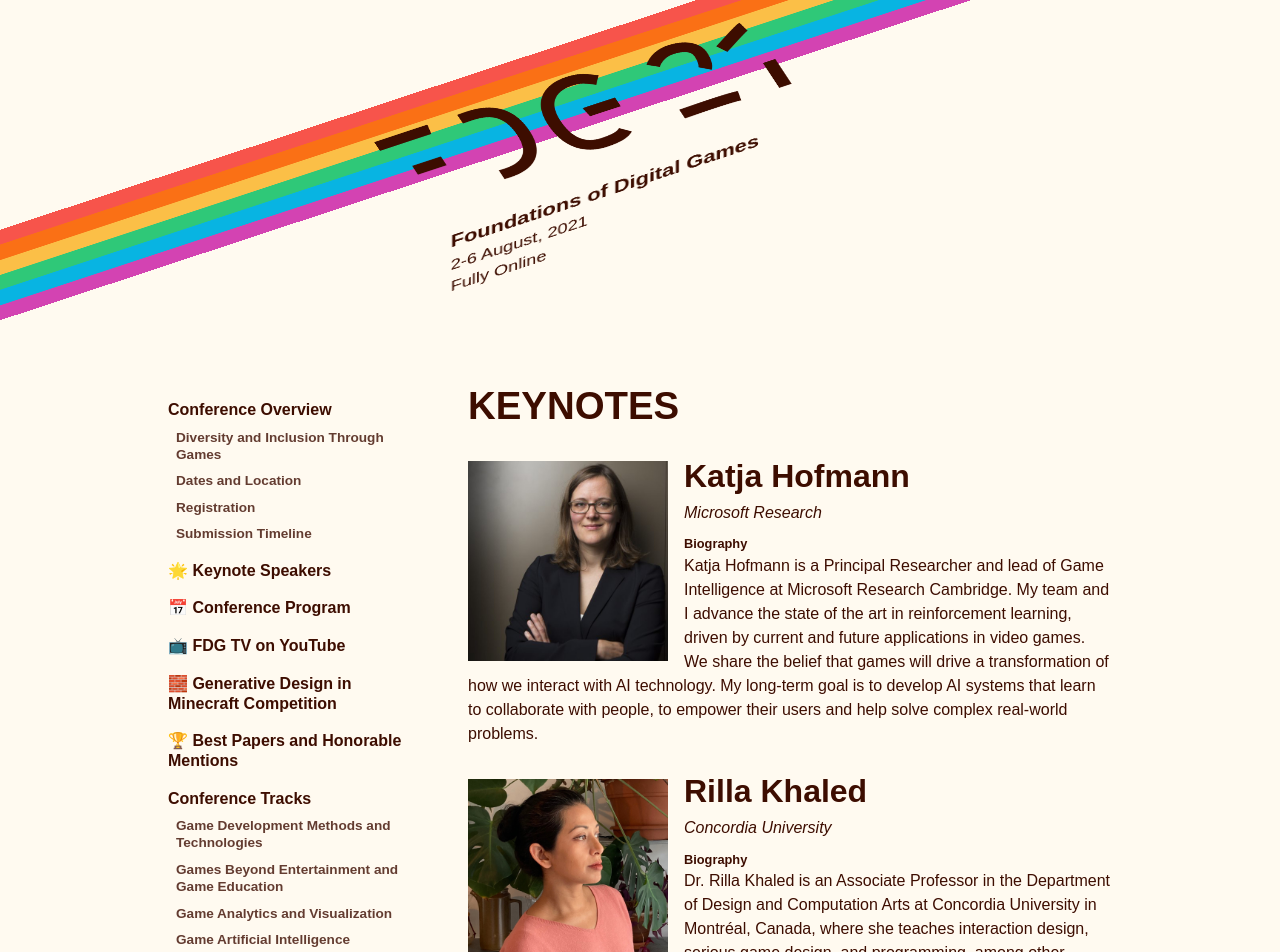
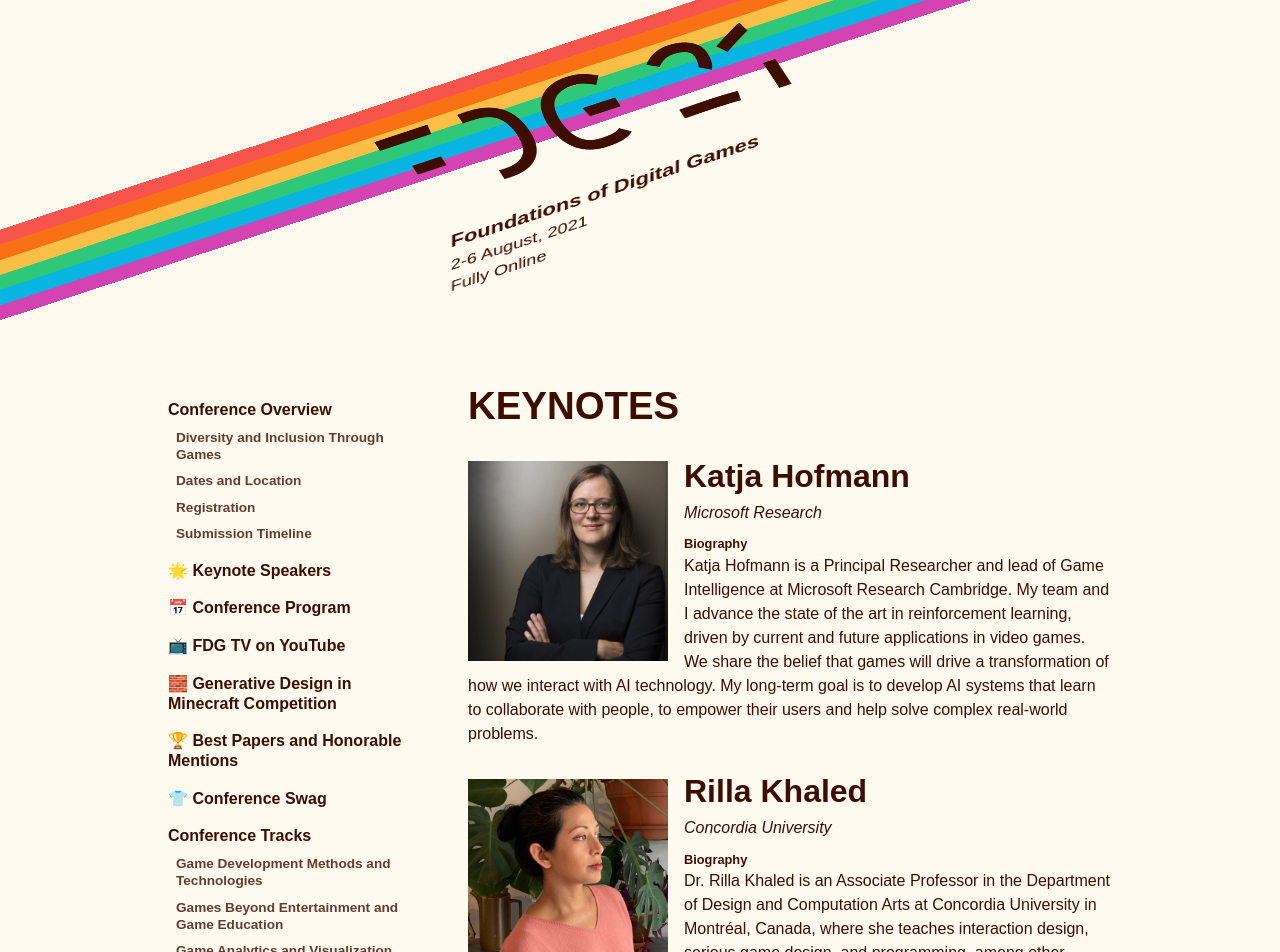
Before and after one commit to Spaxe/fdg2021.org, a React (Create React App) app: page /keynotes in a window 1280 px wide. Shown: the top 952 px of the page. Built offline with nearby package versions, Linux system fonts and the light colour scheme; a web font is replaced by a local one.

Commit message:
fixes workshp time

```diff
--- a/public/fdg21-paperbot.json
+++ b/public/fdg21-paperbot.json
@@ -20,8 +20,8 @@
   {
     "title": "Workshop: Virtual Tabletop Game Play and Design for Diverse Participants and Purposes",
     "track": "workshop",
-    "time": null,
-    "day": null
+    "time": "19:00-20:00",
+    "day": "August 2 - Monday"
   },
   {
     "title": "Opening Remarks",
--- a/src/Menu.tsx
+++ b/src/Menu.tsx
@@ -110,6 +110,14 @@ export default function Menu() {
             </span>{" "}
             Best Papers and Honorable Mentions
           </Link>
+
+          <a
+            className="block"
+            onClick={closeMenu}
+            href="https://shop.spreadshirt.com/fdg2021/fdg21+merch+logo?idea=60ff091ef0895e2b26c6ffab"
+          >
+            <span role="img" aria-label="T-shirt">👕</span> Conference Swag
+          </a>
           <Link
             className="block"
             onClick={closeMenu}
--- a/src/ProgramData.js
+++ b/src/ProgramData.js
@@ -19,7 +19,7 @@ const workshopDay = [
     url: "http://www.pcgworkshop.com/cfp.php"
   },
   {
-    time: "TBA",
+    time: "19:00",
     type: "workshop",
     title:
       "Workshop: Virtual Tabletop Game Play and Design for Diverse Participants and Purposes",
```
